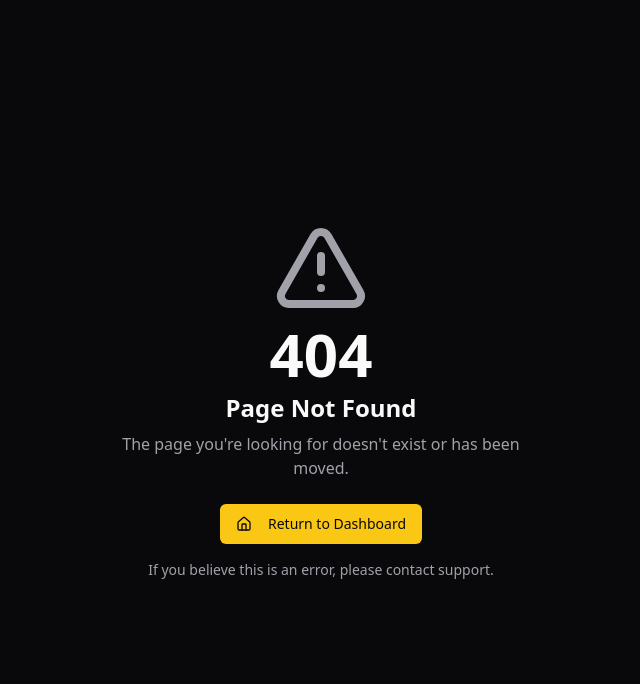
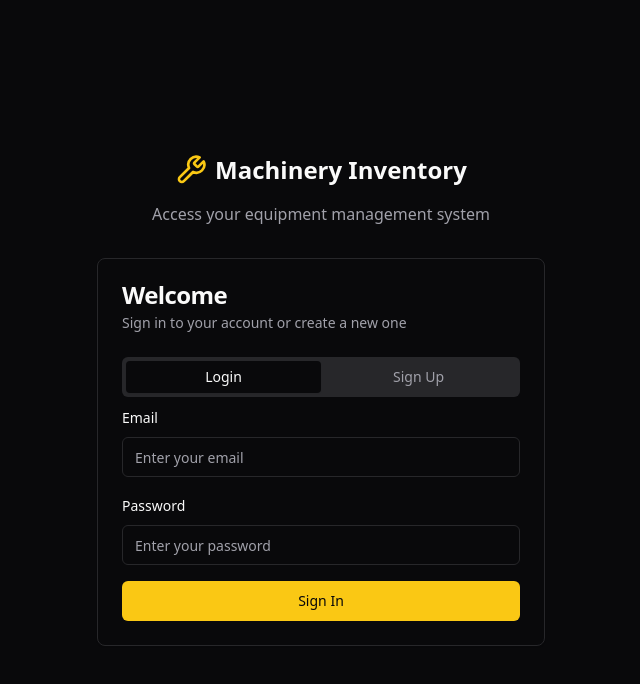
Before and after one commit to seeyer/gear-guard-alert, a React (Vite) app: page /auth in a window 1280 px wide. Before the commit this address had no page. Shown: the top 684 px of the page, without its empty margins (319-959 px from the left). Built offline with nearby package versions, Linux system fonts and the light colour scheme.

Commit message:
Add signup page and auth
Create a new signup page and implement the authentication process for user registration. This includes handling user input, processing signup requests, and integrating with the authentication system.

```diff
--- a/src/App.tsx
+++ b/src/App.tsx
@@ -4,7 +4,7 @@ import { Toaster as Sonner } from "@/components/ui/sonner";
 import { TooltipProvider } from "@/components/ui/tooltip";
 import { QueryClient, QueryClientProvider } from "@tanstack/react-query";
 import { AuthProvider, useAuth } from "@/contexts/AuthContext";
-import { Login } from "@/components/Login";
+import { Auth } from "@/pages/Auth";
 import { Navbar } from "@/components/Navbar";
 import Index from "@/pages/Index";
 import { UserDashboard } from "@/pages/UserDashboard";
@@ -26,7 +26,7 @@ const ProtectedRoute = ({ children }: { children: React.ReactNode }) => {
   }
 
   if (!user) {
-    return <Login />;
+    return <Auth />;
   }
 
   return <>{children}</>;
@@ -56,8 +56,8 @@ const AppContent = () => {
   return (
     <Router>
       <Routes>
-        {/* Public route for login */}
-        <Route path="/login" element={<Login />} />
+        {/* Public route for auth */}
+        <Route path="/auth" element={<Auth />} />
 
         {/* Protected routes */}
         <Route path="/" element={
--- a/src/contexts/AuthContext.tsx
+++ b/src/contexts/AuthContext.tsx
@@ -1,6 +1,8 @@
 import React, { createContext, useContext, useState, useEffect } from 'react';
+import { User, Session } from '@supabase/supabase-js';
+import { supabase } from '@/integrations/supabase/client';
 
-interface User {
+interface AuthUser {
   id: string;
   email: string;
   name: string;
@@ -8,62 +10,96 @@ interface User {
 }
 
 interface AuthContextType {
-  user: User | null;
-  login: (email: string, password: string) => Promise<boolean>;
-  logout: () => void;
+  user: AuthUser | null;
+  session: Session | null;
+  login: (email: string, password: string) => Promise<{ error: any }>;
+  signUp: (email: string, password: string, fullName: string) => Promise<{ error: any }>;
+  logout: () => Promise<void>;
   isLoading: boolean;
 }
 
 const AuthContext = createContext<AuthContextType | undefined>(undefined);
 
-// User authentication will be handled by Supabase
-const mockUsers: any[] = [];
-
 export const AuthProvider: React.FC<{ children: React.ReactNode }> = ({ children }) => {
-  const [user, setUser] = useState<User | null>(null);
+  const [user, setUser] = useState<AuthUser | null>(null);
+  const [session, setSession] = useState<Session | null>(null);
   const [isLoading, setIsLoading] = useState(true);
 
   useEffect(() => {
-    // Check if user is logged in on mount
-    const savedUser = localStorage.getItem('machinery_user');
-    if (savedUser) {
-      setUser(JSON.parse(savedUser));
-    }
-    setIsLoading(false);
+    // Set up auth state listener FIRST
+    const { data: { subscription } } = supabase.auth.onAuthStateChange(
+      (event, session) => {
+        setSession(session);
+        if (session?.user) {
+          const authUser: AuthUser = {
+            id: session.user.id,
+            email: session.user.email!,
+            name: session.user.user_metadata?.full_name || session.user.email!,
+            role: session.user.user_metadata?.role || 'user'
+          };
+          setUser(authUser);
+        } else {
+          setUser(null);
+        }
+        setIsLoading(false);
+      }
+    );
+
+    // THEN check for existing session
+    supabase.auth.getSession().then(({ data: { session } }) => {
+      setSession(session);
+      if (session?.user) {
+        const authUser: AuthUser = {
+          id: session.user.id,
+          email: session.user.email!,
+          name: session.user.user_metadata?.full_name || session.user.email!,
+          role: session.user.user_metadata?.role || 'user'
+        };
+        setUser(authUser);
+      } else {
+        setUser(null);
+      }
+      setIsLoading(false);
+    });
+
+    return () => subscription.unsubscribe();
   }, []);
 
-  const login = async (email: string, password: string): Promise<boolean> => {
+  const login = async (email: string, password: string) => {
     setIsLoading(true);
-
-    // Simulate API call delay
-    await new Promise(resolve => setTimeout(resolve, 1000));
-
-    const foundUser = mockUsers.find(u => u.email === email && u.password === password);
-
-    if (foundUser) {
-      const userToSave = {
-        id: foundUser.id,
-        email: foundUser.email,
-        name: foundUser.name,
-        role: foundUser.role
-      };
-      setUser(userToSave);
-      localStorage.setItem('machinery_user', JSON.stringify(userToSave));
-      setIsLoading(false);
-      return true;
-    }
-
+    const { error } = await supabase.auth.signInWithPassword({
+      email,
+      password,
+    });
     setIsLoading(false);
-    return false;
+    return { error };
   };
 
-  const logout = () => {
-    setUser(null);
-    localStorage.removeItem('machinery_user');
+  const signUp = async (email: string, password: string, fullName: string) => {
+    setIsLoading(true);
+    const redirectUrl = `${window.location.origin}/`;
+
+    const { error } = await supabase.auth.signUp({
+      email,
+      password,
+      options: {
+        emailRedirectTo: redirectUrl,
+        data: {
+          full_name: fullName,
+          role: 'user'
+        }
+      }
+    });
+    setIsLoading(false);
+    return { error };
+  };
+
+  const logout = async () => {
+    await supabase.auth.signOut();
   };
 
   return (
-    <AuthContext.Provider value={{ user, login, logout, isLoading }}>
+    <AuthContext.Provider value={{ user, session, login, signUp, logout, isLoading }}>
       {children}
     </AuthContext.Provider>
   );
--- /dev/null
+++ b/src/pages/Auth.tsx
@@ -0,0 +1,206 @@
+import { useState, useEffect } from 'react';
+import { useNavigate } from 'react-router-dom';
+import { Button } from '@/components/ui/button';
+import { Input } from '@/components/ui/input';
+import { Label } from '@/components/ui/label';
+import { Card, CardContent, CardDescription, CardHeader, CardTitle } from '@/components/ui/card';
+import { Tabs, TabsContent, TabsList, TabsTrigger } from '@/components/ui/tabs';
+import { useAuth } from '@/contexts/AuthContext';
+import { useToast } from '@/hooks/use-toast';
+import { Loader2, Wrench } from 'lucide-react';
+
+export const Auth = () => {
+  const [email, setEmail] = useState('');
+  const [password, setPassword] = useState('');
+  const [confirmPassword, setConfirmPassword] = useState('');
+  const [fullName, setFullName] = useState('');
+  const { login, signUp, isLoading, user } = useAuth();
+  const { toast } = useToast();
+  const navigate = useNavigate();
+
+  // Redirect if user is already logged in
+  useEffect(() => {
+    if (user) {
+      navigate('/dashboard');
+    }
+  }, [user, navigate]);
+
+  const handleLogin = async (e: React.FormEvent) => {
+    e.preventDefault();
+
+    const { error } = await login(email, password);
+
+    if (!error) {
+      navigate('/dashboard');
+    } else {
+      toast({
+        title: "Login Failed",
+        description: error.message,
+        variant: "destructive",
+      });
+    }
+  };
+
+  const handleSignUp = async (e: React.FormEvent) => {
+    e.preventDefault();
+
+    if (password !== confirmPassword) {
+      toast({
+        title: "Password Mismatch",
+        description: "Passwords do not match",
+        variant: "destructive",
+      });
+      return;
+    }
+
+    if (password.length < 6) {
+      toast({
+        title: "Password Too Short",
+        description: "Password must be at least 6 characters long",
+        variant: "destructive",
+      });
+      return;
+    }
+
+    const { error } = await signUp(email, password, fullName);
+
+    if (!error) {
+      toast({
+        title: "Account Created",
+        description: "Please check your email to verify your account",
+      });
+    } else {
+      toast({
+        title: "Sign Up Failed",
+        description: error.message,
+        variant: "destructive",
+      });
+    }
+  };
+
+  return (
+    <div className="min-h-screen bg-background flex items-center justify-center p-4">
+      <div className="w-full max-w-md">
+        <div className="text-center mb-8">
+          <div className="flex items-center justify-center mb-4">
+            <Wrench className="h-8 w-8 text-primary mr-2" />
+            <h1 className="text-2xl font-bold text-foreground">Machinery Inventory</h1>
+          </div>
+          <p className="text-muted-foreground">Access your equipment management system</p>
+        </div>
+
+        <Card>
+          <CardHeader>
+            <CardTitle>Welcome</CardTitle>
+            <CardDescription>Sign in to your account or create a new one</CardDescription>
+          </CardHeader>
+          <CardContent>
+            <Tabs defaultValue="login" className="w-full">
+              <TabsList className="grid w-full grid-cols-2">
+                <TabsTrigger value="login">Login</TabsTrigger>
+                <TabsTrigger value="signup">Sign Up</TabsTrigger>
+              </TabsList>
+
+              <TabsContent value="login" className="space-y-4">
+                <form onSubmit={handleLogin} className="space-y-4">
+                  <div className="space-y-2">
+                    <Label htmlFor="login-email">Email</Label>
+                    <Input
+                      id="login-email"
+                      type="email"
+                      placeholder="Enter your email"
+                      value={email}
+                      onChange={(e) => setEmail(e.target.value)}
+                      required
+                    />
+                  </div>
+                  <div className="space-y-2">
+                    <Label htmlFor="login-password">Password</Label>
+                    <Input
+                      id="login-password"
+                      type="password"
+                      placeholder="Enter your password"
+                      value={password}
+                      onChange={(e) => setPassword(e.target.value)}
+                      required
+                    />
+                  </div>
+                  <Button type="submit" className="w-full" disabled={isLoading}>
+                    {isLoading ? (
+                      <>
+                        <Loader2 className="w-4 h-4 mr-2 animate-spin" />
+                        Signing in...
+                      </>
+                    ) : (
+                      'Sign In'
+                    )}
+                  </Button>
+                </form>
+              </TabsContent>
+
+              <TabsContent value="signup" className="space-y-4">
+                <form onSubmit={handleSignUp} className="space-y-4">
+                  <div className="space-y-2">
+                    <Label htmlFor="signup-name">Full Name</Label>
+                    <Input
+                      id="signup-name"
+                      type="text"
+                      placeholder="Enter your full name"
+                      value={fullName}
+                      onChange={(e) => setFullName(e.target.value)}
+                      required
+                    />
+                  </div>
+                  <div className="space-y-2">
+                    <Label htmlFor="signup-email">Email</Label>
+                    <Input
+                      id="signup-email"
+                      type="email"
+                      placeholder="Enter your email"
+                      value={email}
+                      onChange={(e) => setEmail(e.target.value)}
+                      required
+                    />
+                  </div>
+                  <div className="space-y-2">
+                    <Label htmlFor="signup-password">Password</Label>
+                    <Input
+                      id="signup-password"
+                      type="password"
+                      placeholder="Enter your password"
+                      value={password}
+                      onChange={(e) => setPassword(e.target.value)}
+                      required
+                      minLength={6}
+                    />
+                  </div>
+                  <div className="space-y-2">
+                    <Label htmlFor="confirm-password">Confirm Password</Label>
+                    <Input
+                      id="confirm-password"
+                      type="password"
+                      placeholder="Confirm your password"
+                      value={confirmPassword}
+                      onChange={(e) => setConfirmPassword(e.target.value)}
+                      required
+                    />
+                  </div>
+                  <Button type="submit" className="w-full" disabled={isLoading}>
+                    {isLoading ? (
+                      <>
+                        <Loader2 className="w-4 h-4 mr-2 animate-spin" />
+                        Creating account...
+                      </>
+                    ) : (
+                      'Create Account'
+                    )}
+                  </Button>
+                </form>
+              </TabsContent>
+            </Tabs>
+          </CardContent>
+        </Card>
+      </div>
+    </div>
+  );
+};
```
